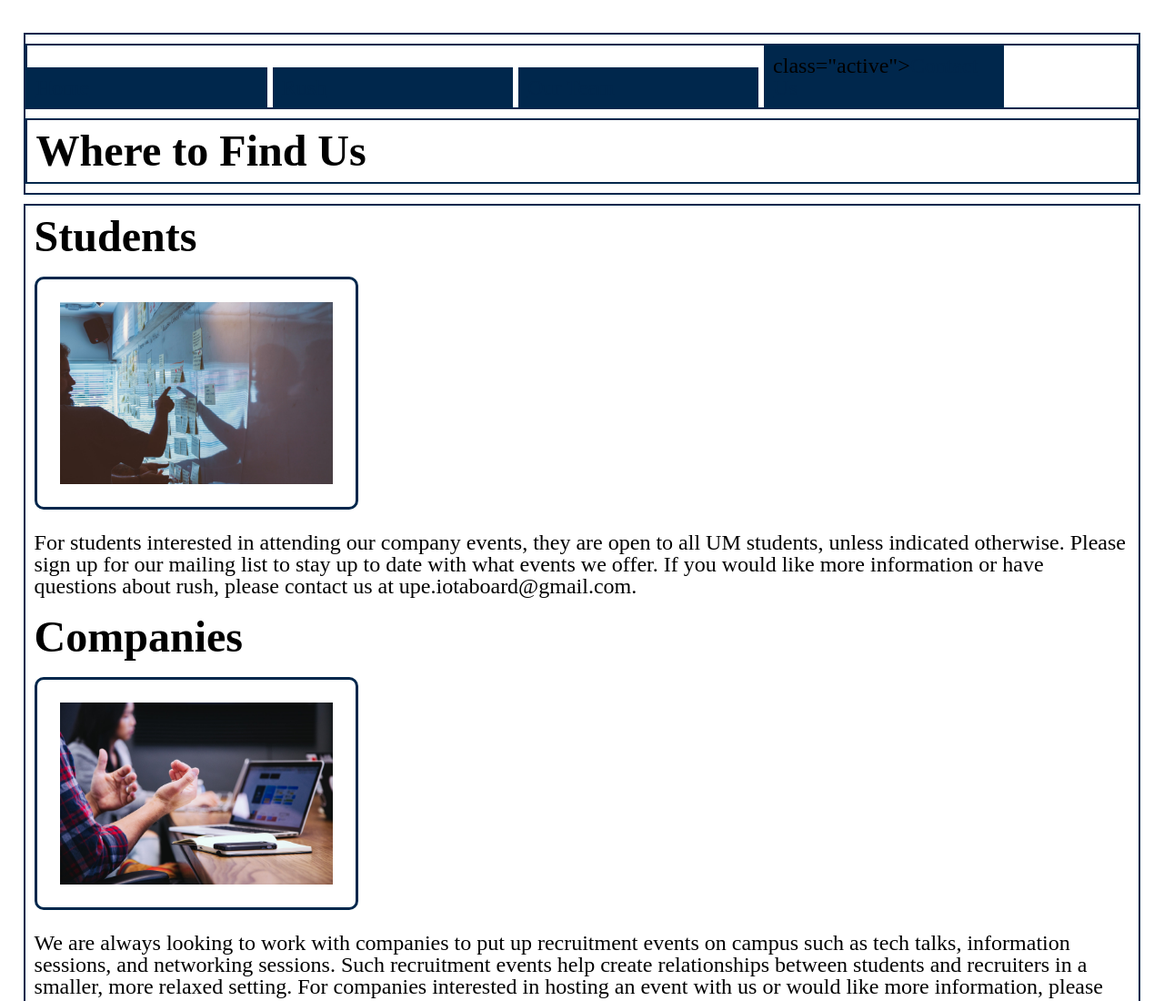
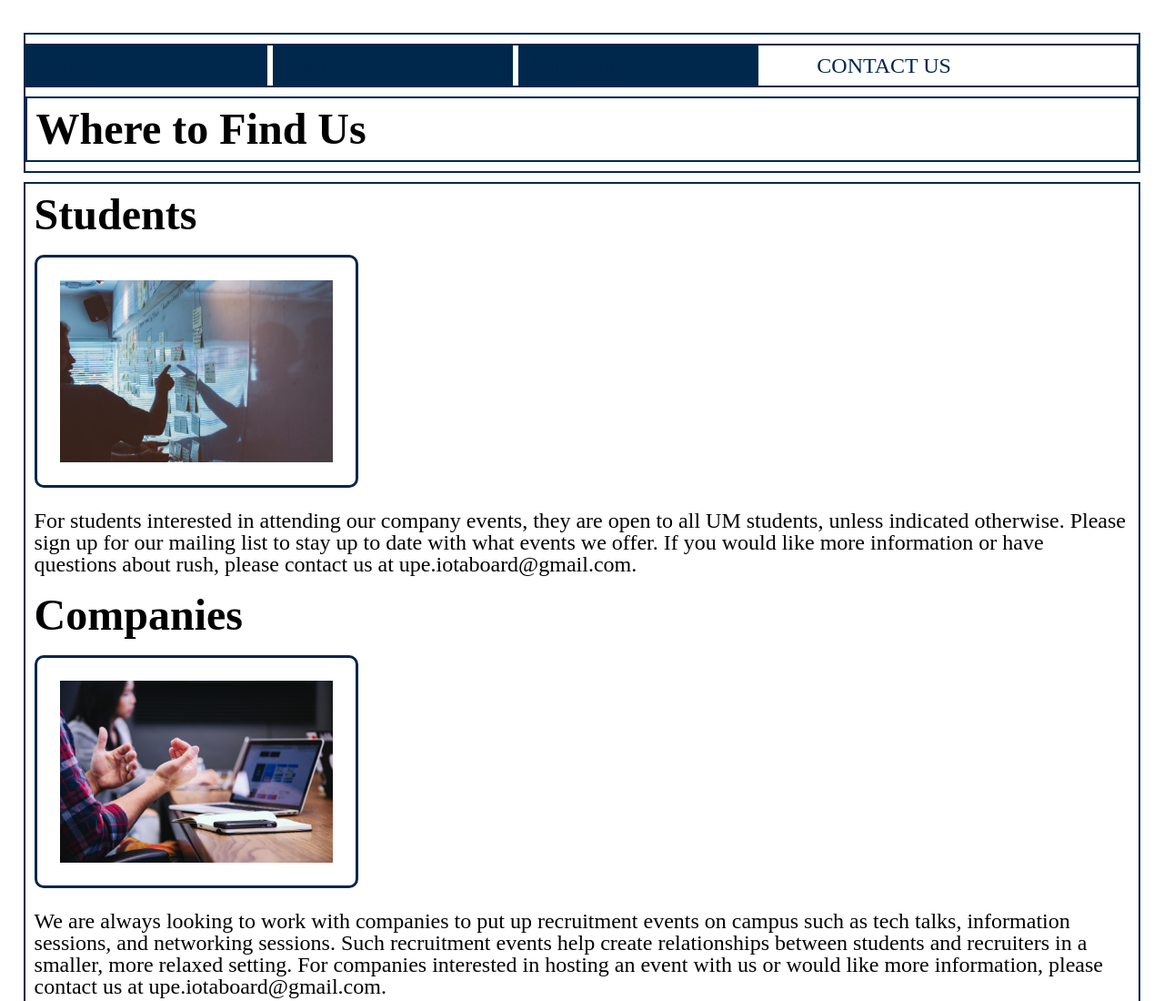
Before and after one commit to emilyedmunds/final-portfolio, a plain HTML site: page contact.html in a window 1280 px wide. Shown: the top 1100 px of the page at 91% size. Drawn offline with Linux system fonts and the light colour scheme.

Commit message:
Update contact.html

```diff
--- a/contact.html
+++ b/contact.html
@@ -15,7 +15,7 @@
 			<li><a href = "index.html">Home</a></li>
             <li><a href = "rush.html">Rush</a></li>
             <li><a href = "team.html">Our Team</a></li>
-            <li>class="active"><a href = "contact.html">Contact Us</a></li>
+            <li class="active"><a href = "contact.html">Contact Us</a></li>
 		</ul>
 	</nav>
 	<h1>Where to Find Us</h1>
```
